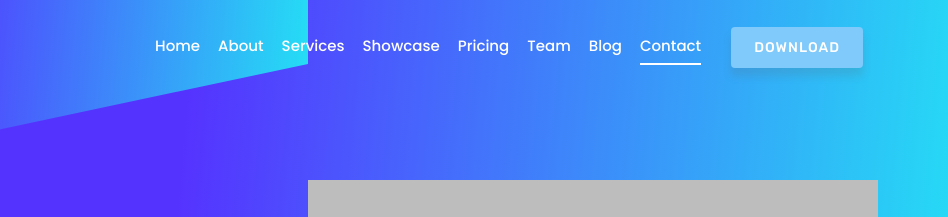
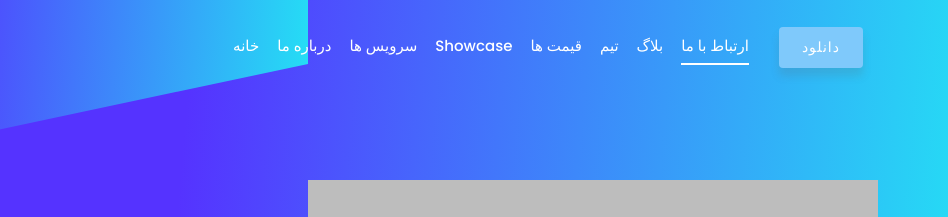
Before and after one commit to naghshePardaz/PNPE-Website, a plain HTML site: page index.html in a window 1280 px wide. Shown: the top 217 px of the page, 332-1280 px from the left. Drawn offline with Linux system fonts and the light colour scheme; files whose address does not match are found by name.

Commit message:
convert to persian text

```diff
--- a/index.html
+++ b/index.html
@@ -40,31 +40,31 @@
           <div class="collapse navbar-collapse" id="navbarCollapse">
             <ul class="navbar-nav mr-auto w-100 justify-content-end">
               <li class="nav-item">
-                <a class="nav-link page-scroll" href="#home">Home</a>
+                <a class="nav-link page-scroll" href="#home">خانه</a>
               </li>
               <li class="nav-item">
-                <a class="nav-link page-scroll" href="#services">About</a>
+                <a class="nav-link page-scroll" href="#services">درباره ما</a>
               </li>
               <li class="nav-item">
-                <a class="nav-link page-scroll" href="#features">Services</a>
+                <a class="nav-link page-scroll" href="#features">سرویس ها</a>
               </li>
               <li class="nav-item">
                 <a class="nav-link page-scroll" href="#showcase">Showcase</a>
               </li>
               <li class="nav-item">
-                <a class="nav-link page-scroll" href="#pricing">Pricing</a>
+                <a class="nav-link page-scroll" href="#pricing">قیمت ها</a>
               </li>
               <li class="nav-item">
-                <a class="nav-link page-scroll" href="#team">Team</a>
+                <a class="nav-link page-scroll" href="#team">تیم</a>
               </li>
               <li class="nav-item">
-                <a class="nav-link page-scroll" href="#blog">Blog</a>
+                <a class="nav-link page-scroll" href="#blog">بلاگ</a>
               </li>
               <li class="nav-item">
-                <a class="nav-link page-scroll" href="#contact">Contact</a>
+                <a class="nav-link page-scroll" href="#contact">ارتباط با ما</a>
               </li>
               <li class="nav-item">
-                <a class="btn btn-singin" href="#">Download</a>
+                <a class="btn btn-singin" href="#">دانلود</a>
               </li>
             </ul>
           </div>
```
